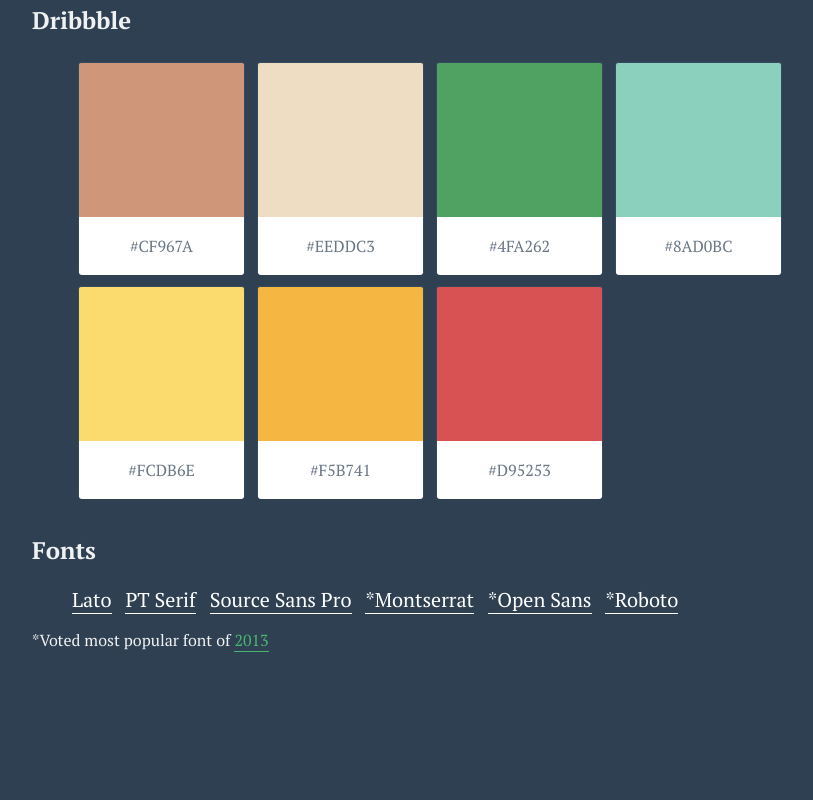
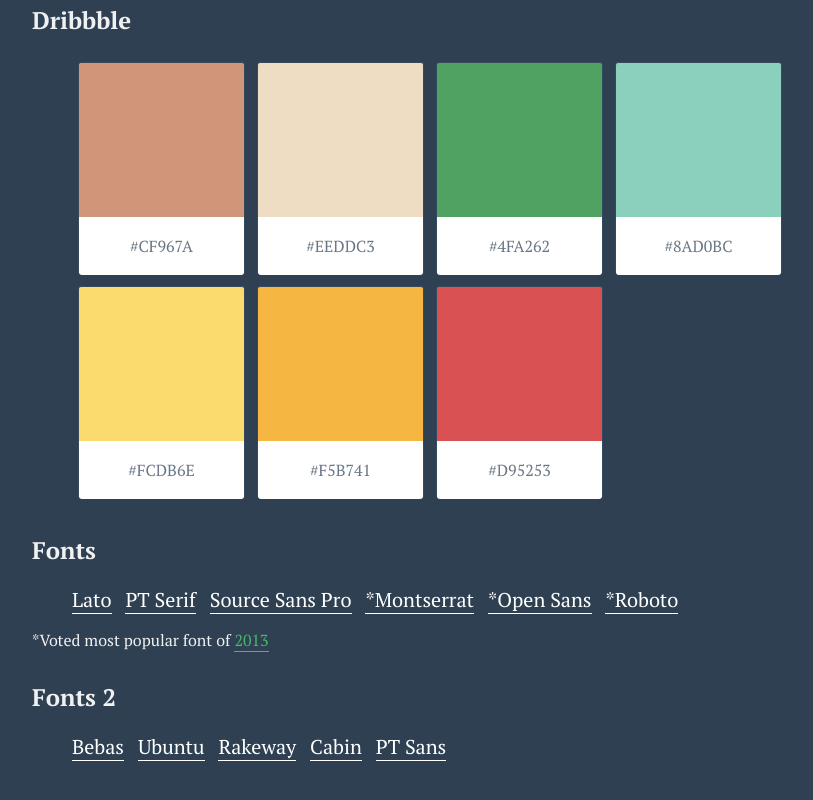
Before and after one commit to carlsednaoui/ouicolors, a plain HTML site: page index.html in a window 1280 px wide. Shown: the part 3252-4052 px from the top of the page, without its empty margins (6-819 px from the left). Before the commit the page ends 3957 px from the top, so only its background shows below. Drawn offline with Linux system fonts and the light colour scheme.

Commit message:
Add fonts

```diff
--- a/index.html
+++ b/index.html
@@ -32,6 +32,15 @@
         <li><a href="http://www.google.com/fonts/specimen/Roboto">*Roboto</a></li>
       </ul>
       <p>*Voted most popular font of <a href="http://www.typeandgrids.com/blog/the-ten-most-popular-web-fonts-of-2013" target="blank">2013</a></p>
+
+      <h2>Fonts 2</h2>
+      <ul>
+        <li><a href="http://fontfabric.com/bebas-neue/">Bebas</a></li>
+        <li><a href="http://www.google.com/fonts/specimen/Ubuntu">Ubuntu</a></li>
+        <li><a href="http://www.google.com/fonts/specimen/Raleway">Rakeway</a></li>
+        <li><a href="http://www.google.com/fonts/specimen/Cabin">Cabin</a></li>
+        <li><a href="http://www.google.com/fonts/specimen/PT+Sans">PT Sans</a></li>
+      </ul>
     </div>
 
     <!-- Ouibounce Modal -->
```
